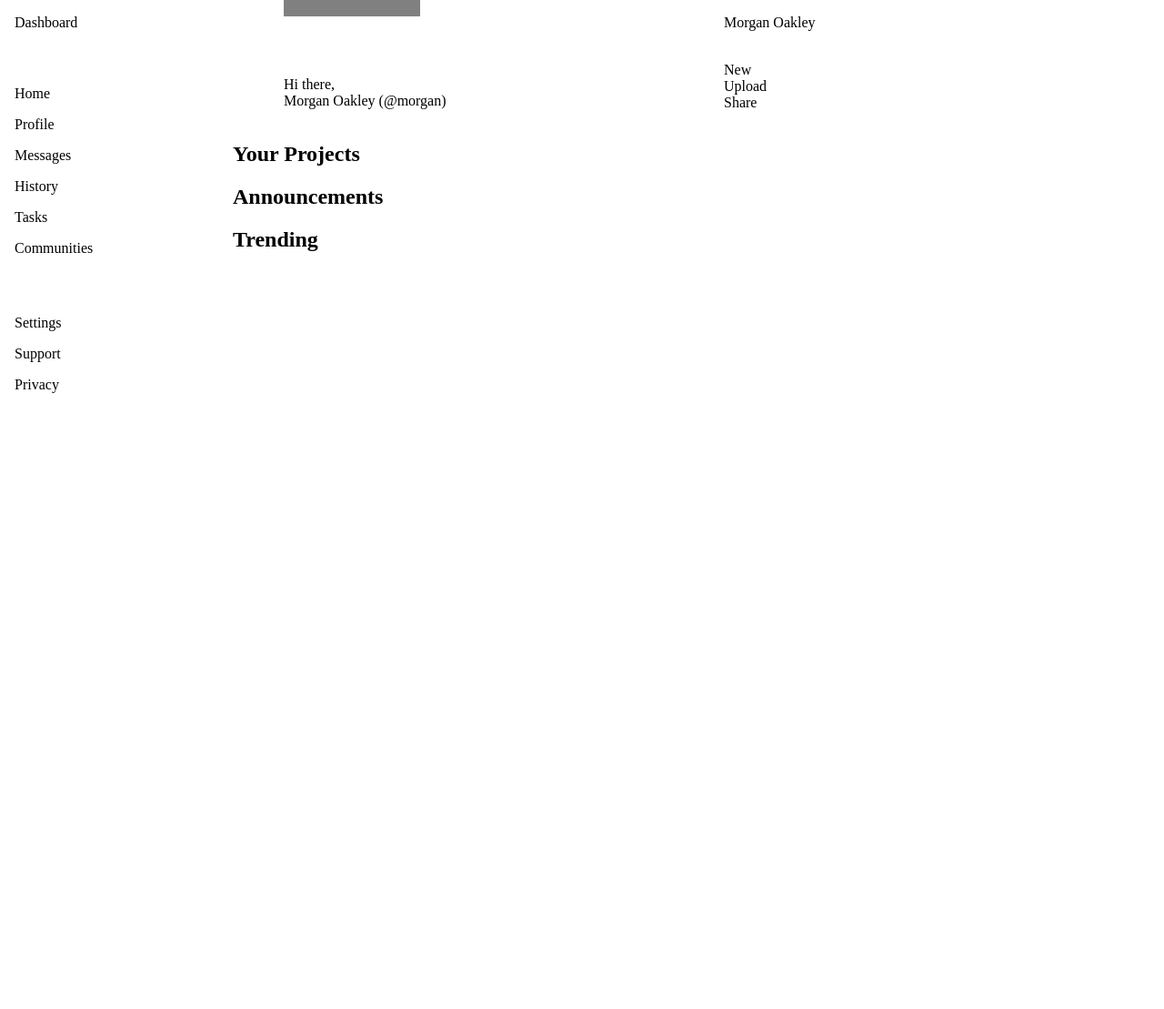
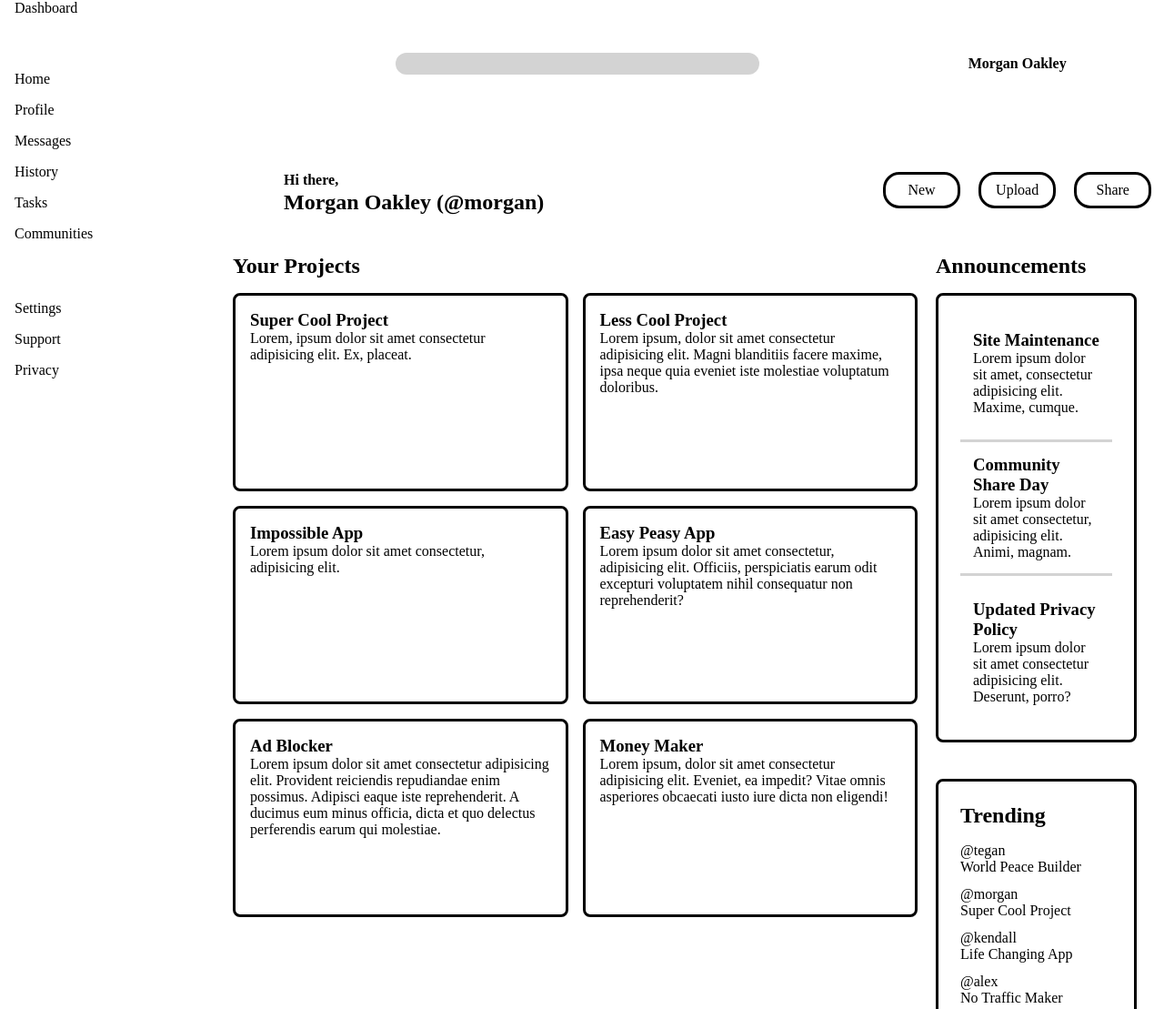
Before and after one commit to jnuguid1/admin-dashboard, a plain HTML site: page index.html in a window 1280 px wide. Shown: the top 1109 px of the page at 91% size. Before the commit the page ends 800 px from the top, so only its background shows below. Drawn offline with Linux system fonts and the light colour scheme.

Commit message:
Structure main-content

```diff
--- a/index.html
+++ b/index.html
@@ -21,7 +21,7 @@
             </div>
             <div class="user-greeting-container">
                 <div class="profile-image"></div>
-                <p id="greeting">Hi there, <br> Morgan Oakley (@morgan)</p>
+                <p id="greeting"><span>Hi there,</span> <br> Morgan Oakley (@morgan)</p>
             </div>
             <div class="action-buttons-container">
                 <div class="new-button">New</div>
@@ -50,12 +50,70 @@
         <div class="main-content-container">
             <div class="projects-container">
                 <h2 class="projects-heading">Your Projects</h2>
+                <div class="card-container">
+                    <div class="card">
+                        <h3>Super Cool Project</h3>
+                        <p>Lorem, ipsum dolor sit amet consectetur adipisicing elit. Ex, placeat.</p>
+                    </div>
+                    <div class="card">
+                        <h3>Less Cool Project</h3>
+                        <p>Lorem ipsum, dolor sit amet consectetur adipisicing elit. Magni blanditiis facere maxime, ipsa neque quia eveniet iste molestiae voluptatum doloribus.</p>
+                    </div>
+                    <div class="card">
+                        <h3>Impossible App</h3>
+                        <p>Lorem ipsum dolor sit amet consectetur, adipisicing elit.</p>
+                    </div>
+                    <div class="card">
+                        <h3>Easy Peasy App</h3>
+                        <p>Lorem ipsum dolor sit amet consectetur, adipisicing elit. Officiis, perspiciatis earum odit excepturi voluptatem nihil consequatur non reprehenderit?</p>
+                    </div>
+                    <div class="card">
+                        <h3>Ad Blocker</h3>
+                        <p>Lorem ipsum dolor sit amet consectetur adipisicing elit. Provident reiciendis repudiandae enim possimus. Adipisci eaque iste reprehenderit. A ducimus eum minus officia, dicta et quo delectus perferendis earum qui molestiae.</p>
+                    </div>
+                    <div class="card">
+                        <h3>Money Maker</h3>
+                        <p>Lorem ipsum, dolor sit amet consectetur adipisicing elit. Eveniet, ea impedit? Vitae omnis asperiores obcaecati iusto iure dicta non eligendi!</p>
+                    </div>
+                </div>
             </div>
             <div class="announcements-container">
                 <h2 class="announcements-header">Announcements</h2>
+                <div class="announcements">
+                    <div class="announcement">
+                        <h3>Site Maintenance</h3>
+                        <p>Lorem ipsum dolor sit amet, consectetur adipisicing elit. Maxime, cumque.</p>
+                    </div>
+                    <div class="announcement">
+                        <h3>Community Share Day</h3>
+                        <p>Lorem ipsum dolor sit amet consectetur, adipisicing elit. Animi, magnam.</p>
+                    </div>
+                    <div class="announcement">
+                        <h3>Updated Privacy Policy</h3>
+                        <p>Lorem ipsum dolor sit amet consectetur adipisicing elit. Deserunt, porro?</p>
+                    </div>
+                </div>
             </div>
             <div class="trending-container">
                 <h2 class="trending-heading">Trending</h2>
+                <div class="trending-cards">
+                    <div class="trending-card">
+                        <p>@tegan</p>
+                        <p>World Peace Builder</p>
+                    </div>
+                    <div class="trending-card">
+                        <p>@morgan</p>
+                        <p>Super Cool Project</p>
+                    </div>
+                    <div class="trending-card">
+                        <p>@kendall</p>
+                        <p>Life Changing App</p>
+                    </div>
+                    <div class="trending-card">
+                        <p>@alex</p>
+                        <p>No Traffic Maker</p>
+                    </div>
+                </div>
             </div>
         </div>
     </div>
--- a/style.css
+++ b/style.css
@@ -1,5 +1,9 @@
 :root {
     font-size: 16px;
+}
+
+h1, h2, h3, p {
+    margin: 0;
 }
 
 body {
@@ -44,11 +48,117 @@ li {
     padding-left: 56px;
     display: grid;
     grid-template-rows: 1fr 1fr;
-    grid-template-columns: 2fr 2fr;
+    grid-template-columns: 2fr 1fr;
+    place-items: center;
+}
+
+.search-bar-container {
+    display: flex;
 }
 
 .search-bar {
-    background-color: grey;
-    width: 150px;
-    height: 18px;
+    min-width: 400px;
+    background-color: lightgrey;
+    flex: 1;
+    height: 24px;
+    border-radius: 15px;
 }
+
+.alert-container p {
+    font-weight: bold;
+}
+
+.user-greeting-container {
+    justify-self: start;
+    font-size: 1.5rem;
+    font-weight: bold;
+}
+
+.user-greeting-container span {
+    font-size: 1rem;
+}
+
+.action-buttons-container {
+    display: grid;
+    grid-template-columns: repeat(3, 1fr);
+    gap: 20px;
+}
+
+.action-buttons-container div {
+    border-style: solid;
+    text-align: center;
+    border-radius: 18px;
+    padding: 8px 16px;
+}
+
+/********************** Main Content **********************/
+.main-content-container {
+    display: grid;
+    grid-template-columns: 3fr 1fr;
+    grid-template-rows: repeat(2, 1fr);
+    gap: 40px 20px;
+}
+
+.main-content-container h2 {
+    margin-bottom: 16px;
+}
+
+.projects-container {
+    grid-row: span 2;
+}
+
+.card-container {
+    display: grid;
+    grid-template-columns: repeat(auto-fit, minmax(300px, 1fr));
+    gap: 16px;
+}
+
+.card {
+    height: 180px;
+    border-style: solid;
+    padding: 16px;
+    border-radius: 8px;
+}
+
+.announcements-container{
+    margin-right: 30px;
+}
+
+.announcements {
+    border-style: solid;
+    border-radius: 8px;
+    padding: 24px;
+}
+
+.announcements div {
+    margin-bottom: 12px;
+}
+
+.announcements div:last-child{
+    margin-bottom: 0;
+}
+
+.announcements div:nth-child(2) {
+    border-top-style: solid;
+    border-bottom-style: solid;
+    border-color: lightgrey;
+}
+
+.announcement {
+    padding: 14px;
+}
+
+.trending-container {
+    border-style: solid;
+    border-radius: 8px;
+    padding: 24px;
+    margin-right: 30px;
+}
+
+.trending-card {
+    margin-bottom: 12px;
+}
+
+.trending-card:last-child {
+    margin-bottom: 0;
+}
```
